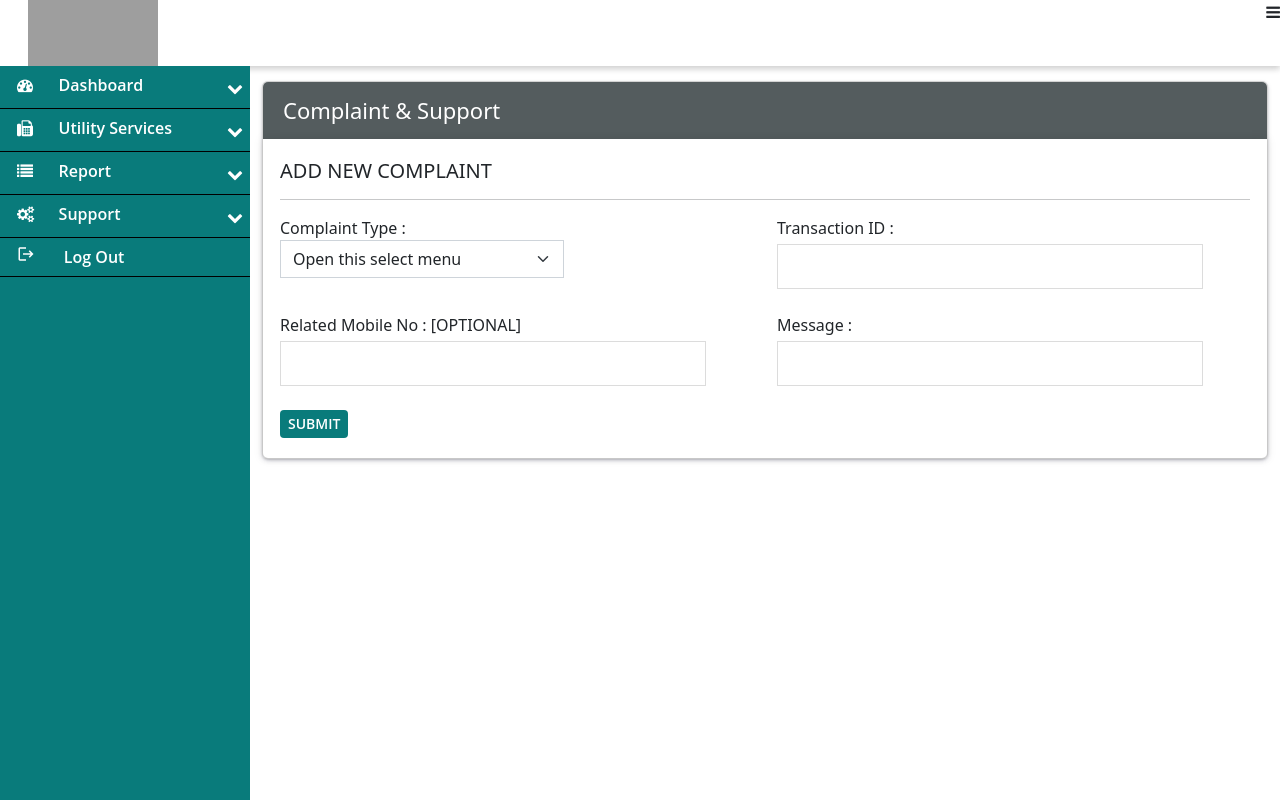
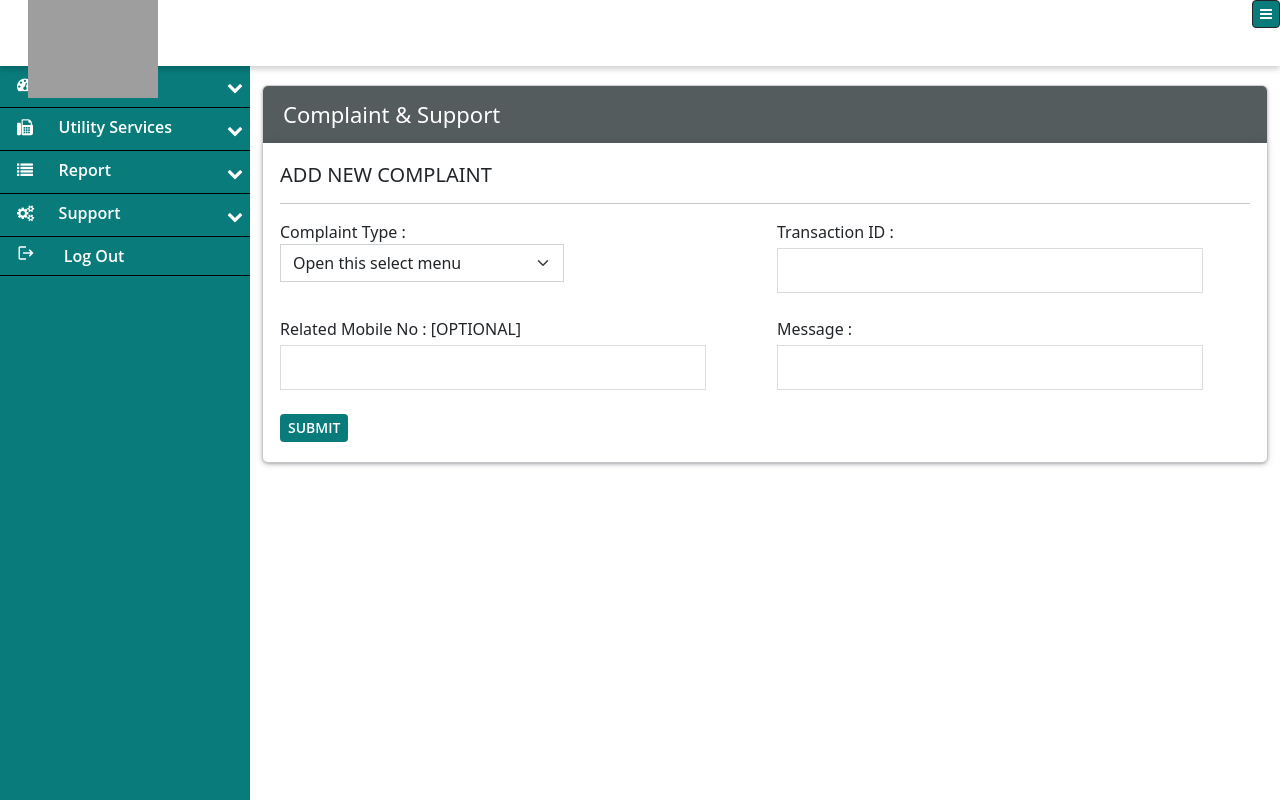
Before and after one commit to praveen-jetcode/Toopay-application, a Next.js app: page /Support/Complaints in a window 1280 px wide. Built offline with nearby package versions, Linux system fonts and the light colour scheme; grey boxes are pictures that could not be loaded.

Commit message:
change alingment to sidebar

```diff
--- a/pages/components/Layout.tsx
+++ b/pages/components/Layout.tsx
@@ -10,17 +10,20 @@ export const Layout = ({ children }: any) => {
 
   return (
     <>
-      <div id="navbar-wrapper">
+      <div id="navbar-wrapper" style={{ position: "fixed", zIndex: 6 }}>
         <div className="logo-container">
           <Logo />
         </div>
         <div className="Bars">
           <a href="#" className="navbar-brand" id="sidebar-toggle">
-            <i className="fa fa-bars"></i>
+            <button className="btn btn-dark">
+              {" "}
+              <i className="fa fa-bars"></i>
+            </button>
           </a>
         </div>
       </div>
-      <div id="wrapper">
+      <div id="wrapper" style={{ zIndex: 1 }}>
         <Sidebar />
 
         <section id="content-wrapper">
--- a/styles/Layout.module.css
+++ b/styles/Layout.module.css
@@ -20,6 +20,7 @@
 
   #wrapper.toggled #sidebar-wrapper {
     width: 250px;
+    margin-top: 65px;
   }
 
   .sidebar-brand {
@@ -122,6 +123,7 @@
 
     #sidebar-wrapper {
       width: 250px;
+      margin-top: 65px;
     }
 
     #wrapper.toggled #sidebar-wrapper {
@@ -148,7 +150,7 @@
 
     #content-wrapper {
       position: relative;
-      top: 0;
+      top: 70px;
     }
 
     #wrapper.toggled #navbar-wrapper,
@@ -165,6 +167,7 @@
 
     #sidebar-wrapper {
       width: 60px;
+      margin-top: 65px;
     }
 
   #wrapper.toggled #navbar-wrapper {
@@ -187,7 +190,7 @@
 
     #content-wrapper {
       position: relative;
-      top: 0;
+      top: 70px;
     }
 
     #wrapper.toggled #navbar-wrapper,
@@ -229,7 +232,7 @@
 
     #content-wrapper {
       position: relative;
-      top: 0;
+      top: 70px;
     }
 
     #wrapper.toggled #navbar-wrapper,
--- a/styles/globals.css
+++ b/styles/globals.css
@@ -23,11 +23,6 @@
     border-radius: 0;
 
 }
-/*
-::-webkit-scrollbar {
-    background-color:var(--primary-color);
-    border-radius: 14px;
-   } */
 
    ::-webkit-scrollbar {
     background-color:var(--primary-color);
```
